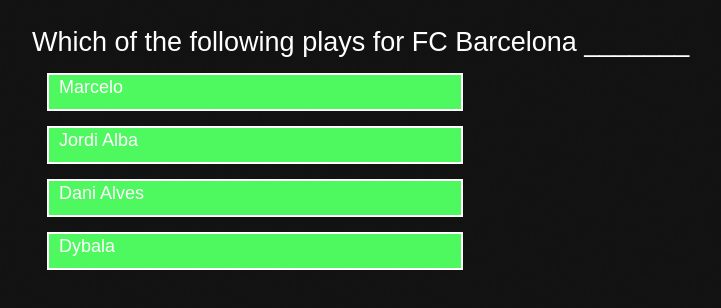
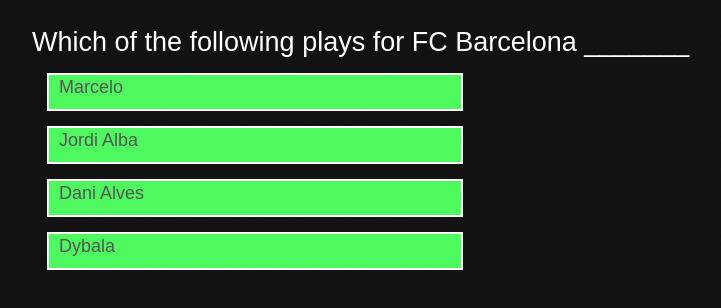
Before and after one commit to iM7umd/quiz, a plain HTML site: page index.html in a window 1280 px wide. Shown: the part 104-412 px from the top of the page, without its empty margins (208-929 px from the left). Drawn offline with Linux system fonts and the light colour scheme.

Commit message:
Update main.css

```diff
--- a/main.css
+++ b/main.css
@@ -41,7 +41,7 @@
 height:30px;
 margin:15px;
 font-size:18px;
-color:#FFFFFF;
+color:#555555;
 padding:2px;
 padding-left:10px;
 border: 2px solid white;
```
